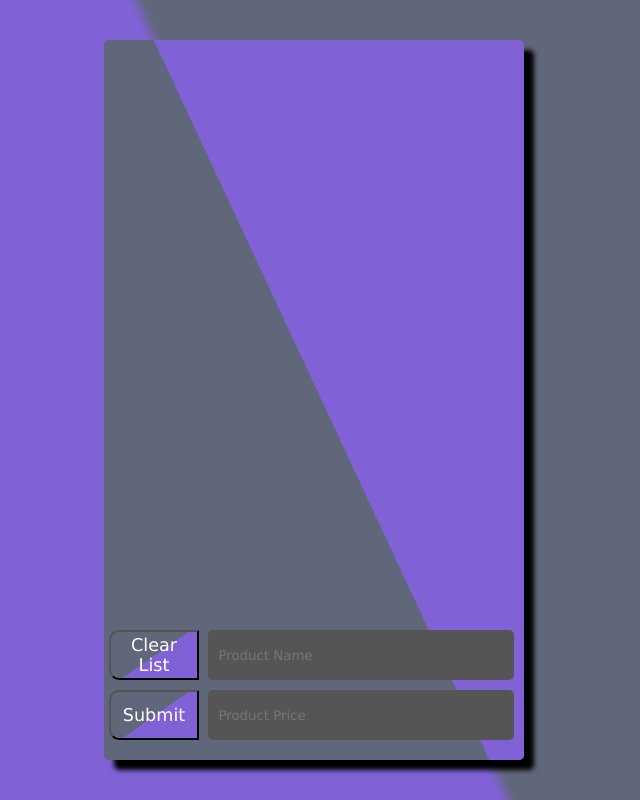
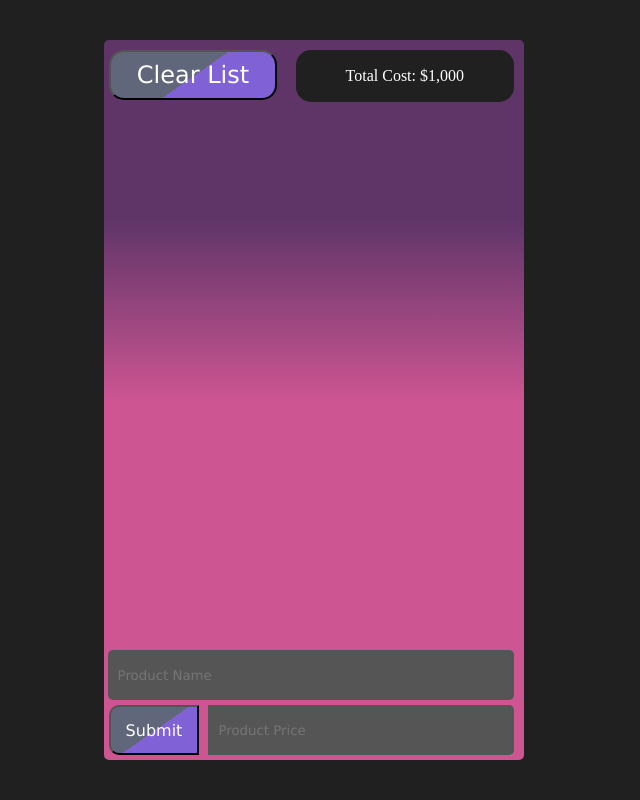
Before and after one commit to D-Whipp/list-app-jQuery, a website: page index.html in a window 1280 px wide. Shown: the whole page, without its empty margins (326-966 px from the left). Drawn offline with nearby package versions, Linux system fonts and the light colour scheme.

Commit message:
updated styling, FEATUE UPDATE: setup display total cost

```diff
--- a/assets/index.js
+++ b/assets/index.js
@@ -22,18 +22,12 @@ $(document).ready(function () {
         location.reload(true);
     });
 
-    let displayItems = JSON.parse(
-        localStorage.getItem('list') || '{}'
-    );
-
     if (localStorage) {
         const retrievedList = JSON.parse(
             localStorage.getItem('list') || '[]'
         );
         items = retrievedList;
-        console.log(items);
     }
-
 
     for (let i = 0; i < items.length; i++) {
         if (items.length === 0) {
@@ -58,17 +52,30 @@ $(document).ready(function () {
     $('ul').on('click', '.fa-trash', function () {
         $(this).parent('li').toggleClass('trashed');
         let id = parseInt($(this).parent().text().slice(-16));
-
-        console.log('Looking at: ', id);
+        $(this).parent('li').fadeOut(300);
 
         for (let i = 0; i < items.length; i++) {
             if (items[i].id == id) {
-                console.log('Found: ', items[i].name);
                 items.splice(i, 1);
-                console.log(items);
                 localStorage.setItem('list', JSON.stringify(items));
-                location.reload(true);
             }
         }
+        location.reload(true);
     });
+
+    console.log(items);
+
+    let pricesArray = [];
+    for (let k = 0; k < items.length; k++) {
+        pricesArray.push(parseInt(items[k].price));
+    }
+    console.log('prices array: ', pricesArray);
+    let total = pricesArray.reduce(function (a, b) {
+        return a + b;
+    });
+
+    let totalCost = $('.total-cost');
+    totalCost.text(total);
+
+    console.log('total: ', total);
 });
--- a/assets/styles.css
+++ b/assets/styles.css
@@ -5,16 +5,15 @@
 
 body {
     align-items: center;
-    background: linear-gradient(245deg, #61677A 49%, #8062D6 50%);
+    background-color: #202020;
     display: flex;
     justify-content: center;
     min-height: 100vh;
 }
 
 .container {
-    background: linear-gradient(65deg, #61677A 51%, #8062D6 49%);
+    background: linear-gradient( #5f3568 25%, #cc5592 50%);
     border-radius: 5px;
-    box-shadow: 10px 10px 5px rgba(0, 0, 0, 1);
     height: 700px;
     width: 400px;
     padding: 10px;
@@ -28,9 +27,9 @@ body {
     border-radius: 5px;
     color: #fff;
     height: 50px;
-    width: 68%;
+    width: 92%;
     position: absolute;
-    bottom: 80px;
+    bottom: 60px;
     right: 10px;
     padding: 0px 10px;
     outline: none;
@@ -39,12 +38,12 @@ body {
 .price-input {
     background: #555;
     border: none;
-    border-radius: 5px;
+    border-radius: 0px 5px 5px 0px;
     color: #fff;
     height: 50px;
     width: 68%;
     position: absolute;
-    bottom: 20px;
+    bottom: 5px;
     right: 10px;
     padding: 0px 10px;
     outline: none;
@@ -58,29 +57,41 @@ body {
     background: linear-gradient(145deg, #61677A 51%, #8062D6 49%);
     border-radius: 10px 0px 0px 10px;
     color: #fff;
-    font-size: 1.1rem;
+    font-size: 100%;
     height: 50px;
     width: 90px;
-    bottom: 20px;
+    bottom: 5px;
     left: 5px;
     position: absolute;
 }
 
 .clear-list-btn {
     background: linear-gradient(145deg, #61677A 51%, #8062D6 49%);
-    border-radius: 10px 0px 0px 10px;
+    border-radius: 15px;
     color: #fff;
-    font-size: 1.1rem;
+    font-size: 150%;
     height: 50px;
-    width: 90px;
-    bottom: 80px;
+    width: 40%;
+    top: 10px;
     left: 5px;
     position: absolute;
 }
 
+.total-cost-container {
+    background-color: #202020;
+    border-radius: 15px;
+    color: #fff;
+    font-size: 100%;
+    padding: 18px 50px;
+    position: absolute;
+    top: 10px;
+    right: 10px;
+}
+
 ul {
-    height: 80%;
+    height: 75%;
     overflow-y: scroll;
+    margin-top: 60px;
 }
 
 ul::-webkit-scrollbar {
@@ -103,7 +114,6 @@ ul li {
 ul .fa-check {
     cursor: pointer;
     position: absolute;
-    /* height: 80%; */
 }
 
 ul .fa-trash {
@@ -143,7 +153,7 @@ ul .hideId {
     .container {
         height: 100vh;
         width: 100%;
-        background: linear-gradient(245deg, #61677A 49%, #8062D6 50%);
+        background: linear-gradient( #5f3568 25%, #cc5592 50%);
     }
 
     ul {
--- a/index.html
+++ b/index.html
@@ -23,6 +23,8 @@
             <ul id="item-list">
 
             </ul>
+
+            <p class="total-cost-container">Total Cost: <span class="total-cost">$1,000</span></p>
 
             <form id="content-form">
                 <input
```
